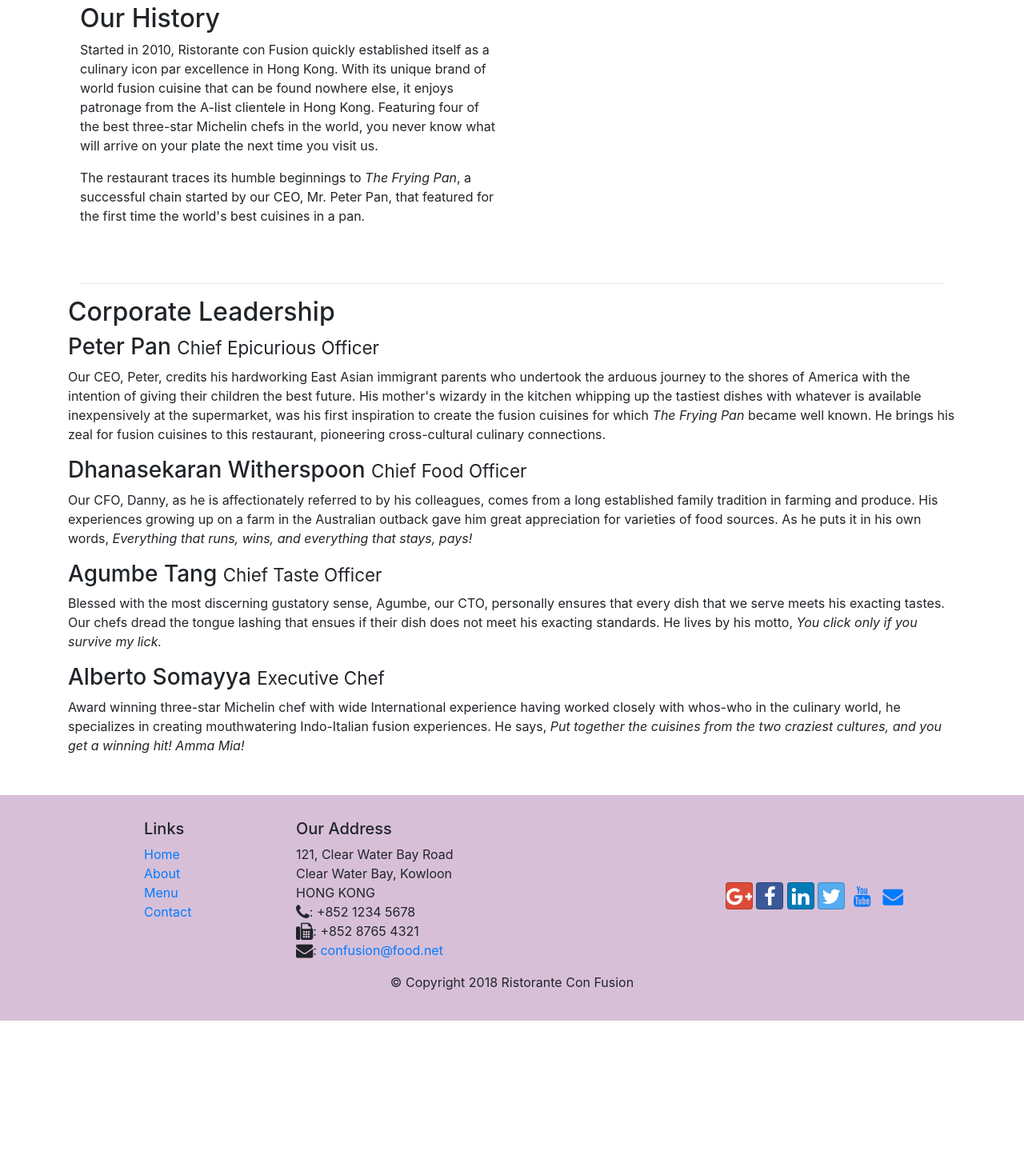
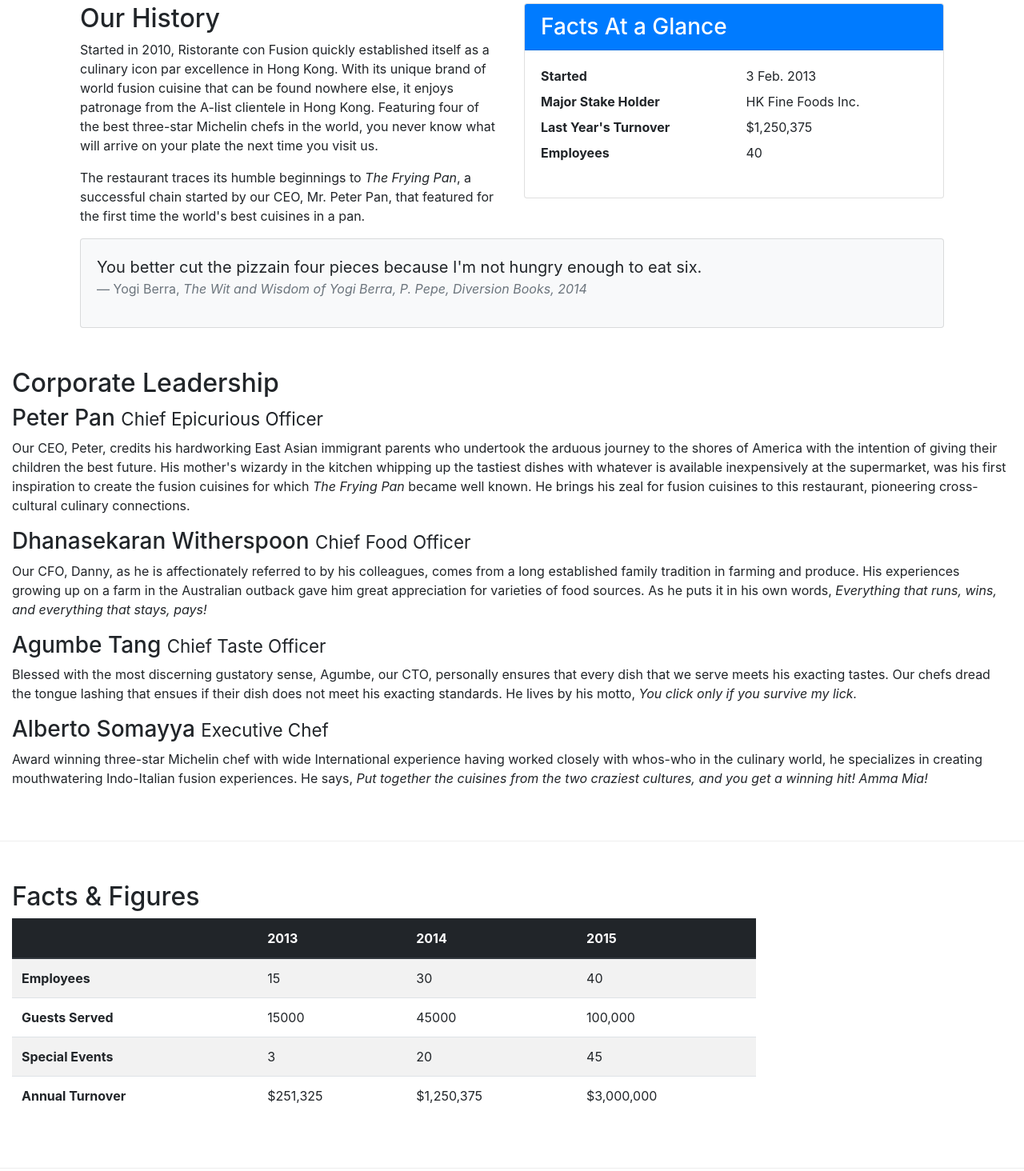
Before and after one commit to abhudaym/ConFusion, a website: page aboutus.html in a window 1280 px wide. Shown: the part 501-1965 px from the top of the page at 80% size. Before the commit the page ends 1777 px from the top, so only its background shows below. Drawn offline with nearby package versions, Linux system fonts and the light colour scheme.

Commit message:
images and media

```diff
--- a/aboutus.html
+++ b/aboutus.html
@@ -19,12 +19,12 @@
                 </button>
                 <div class="container">
                     <div class="collapse navbar-collapse" id="Navbar">
-                    <a class="navbar-brand" href="#">Ristorante con Fusion</a>
-                    <ul class="navbar-nav ml-auto">
-                        <li class="nav-item"><a class="nav-link" href="/index.html"><span class="fa fa-home fa-lg"></span>Home</a></li>
-                        <li class="nav-item active"><a class="nav-link" href="./aboutus.html"><span class="fa fa-info fa-lg"></span>About</a></li>
-                        <li class="nav-item"><a class="nav-link" href="#"><span class="fa fa-list fa-lg"></span>Menu</a></li>
-                        <li class="nav-item"><a class="nav-link" href="#"><span class="fa fa-address-card fa-lg"></span>Contact</a></li>
+                    <a class="navbar-brand" href="#"><img src="img/logo.png" height="30" width="41" alt=""></a>
+                    <ul class="navbar-nav mr-auto">
+                        <li class="nav-item"><a class="nav-link" href="/index.html"><span class="fa fa-home fa-lg"></span> Home</a></li>
+                        <li class="nav-item active"><a class="nav-link" href="./aboutus.html"><span class="fa fa-info fa-lg"></span> About</a></li>
+                        <li class="nav-item"><a class="nav-link" href="#"><span class="fa fa-list fa-lg"></span> Menu</a></li>
+                        <li class="nav-item"><a class="nav-link" href="#"><span class="fa fa-address-card fa-lg"></span> Contact</a></li>
                     </ul>
                 </div>
                 </div>
@@ -37,7 +37,8 @@
                     <h1>Ristorante con Fusion</h1>
                     <p>We take inspiration from the World's best cuisines, and create a unique fusion experience. Our lipsmacking creations will tickle your culinary senses!</p>
                 </div>
-                <div class="col-12 col-sm">
+                <div class="col-12 col-sm align-self-center">
+                    <img src="img/logo.png" class="img-fluid" alt="">
                 </div>
             </div>
         </div>
@@ -60,14 +61,39 @@
                 <p>Started in 2010, Ristorante con Fusion quickly established itself as a culinary icon par excellence in Hong Kong. With its unique brand of world fusion cuisine that can be found nowhere else, it enjoys patronage from the A-list clientele in Hong Kong.  Featuring four of the best three-star Michelin chefs in the world, you never know what will arrive on your plate the next time you visit us.</p>
                 <p>The restaurant traces its humble beginnings to <em>The Frying Pan</em>, a successful chain started by our CEO, Mr. Peter Pan, that featured for the first time the world's best cuisines in a pan.</p>
             </div>
-            <div class="col-12 col-md-12" style="padding-top: 40px;">
-                <hr>
+            <div class="col-sm">
+                <div class="card">
+                    <h3 class="card-header bg-primary text-white">Facts At a Glance</h3>
+                    <div class="card-body">
+                        <dl class="row">
+                            <dt class="col-6">Started</dt>
+                            <dd class="col-6">3 Feb. 2013</dd>
+                            <dt class="col-6">Major Stake Holder</dt>
+                            <dd class="col-6">HK Fine Foods Inc.</dd>
+                            <dt class="col-6">Last Year's Turnover</dt>
+                            <dd class="col-6">$1,250,375</dd>
+                            <dt class="col-6">Employees</dt>
+                            <dd class="col-6">40</dd>
+                        </dl>
+                    </div>
+                </div>
+            </div>
+                <div class="col-12">
+                    <div class="card card-body bg-light">
+                      <blockquote class="blockquote">
+                          <p class="mb-0">You better cut the pizzain four pieces because I'm not hungry enough to eat six.</p>
+                          <footer class="blockquote-footer">Yogi Berra,
+                               <cite title="Source Title">The Wit and Wisdom of Yogi Berra, P. Pepe, Diversion Books, 2014</cite>
+                           </footer>
+                       </blockquote>
+                    </div>
+                </div>
             </div>
         </div>
 
 
-        <div>
-            <div>
+        <div class="row row-content">
+            <div class="col-12">
                 <h2>Corporate Leadership</h2>
                 <h3>Peter Pan <small>Chief Epicurious Officer</small></h3>
                 <p class="d-none d-sm-block">Our CEO, Peter, credits his hardworking East Asian immigrant parents who undertook the arduous journey to the shores of America with the intention of giving their children the best future. His mother's wizardy in the kitchen whipping up the tastiest dishes with whatever is available inexpensively at the supermarket, was his first inspiration to create the fusion cuisines for which <em>The Frying Pan</em> became well known. He brings his zeal for fusion cuisines to this restaurant, pioneering cross-cultural culinary connections.</p>
@@ -78,6 +104,50 @@
                 <h3>Alberto Somayya <small>Executive Chef</small></h3>
                 <p class="d-none d-sm-block">Award winning three-star Michelin chef with wide International experience having worked closely with whos-who in the culinary world, he specializes in creating mouthwatering Indo-Italian fusion experiences. He says, <em>Put together the cuisines from the two craziest cultures, and you get a winning hit! Amma Mia!</em></p>
             </div>
+       </div>
+       <div class="row row-content">
+           <div class="col-12 col-sm-9">
+               <h2>Facts &amp; Figures</h2>
+               <div class="table-responsive">
+                   <table class="table table-striped">
+                       <thead class="thead-dark">
+                           <tr>
+                               <th>&nbsp;</th>
+                               <th>2013</th>
+                               <th>2014</th>
+                               <th>2015</th>
+                           </tr>
+                       </thead>
+                       <tbody>
+                           <tr>
+                               <th>Employees</th>
+                               <td>15</td>
+                               <td>30</td>
+                               <td>40</td>
+                            </tr>
+                            <tr>
+                                <th>Guests Served</th>
+                                <td>15000</td>
+                                <td>45000</td>
+                                <td>100,000</td>
+                            </tr>
+                            <tr>
+                                <th>Special Events</th>
+                                <td>3</td>
+                                <td>20</td>
+                                <td>45</td>
+                            </tr>
+                            <tr>
+                                <th>Annual Turnover</th>
+                                <td>$251,325</td>
+                                <td>$1,250,375</td>
+                                <td>$3,000,000</td>
+                            </tr>
+                       </tbody>
+                   </table>
+               </div>
+           </div>
+           <div class="col-12 col-sm-3"></div>
        </div>
 
     </div>
```
Also changed, not shown: contactus.html (+2 -2 lines), index.html (+22 -12 lines), img/alberto.png (added), img/buffet.png (added), img/logo.png (added), img/uthappizza.png (added), 2 other files.
